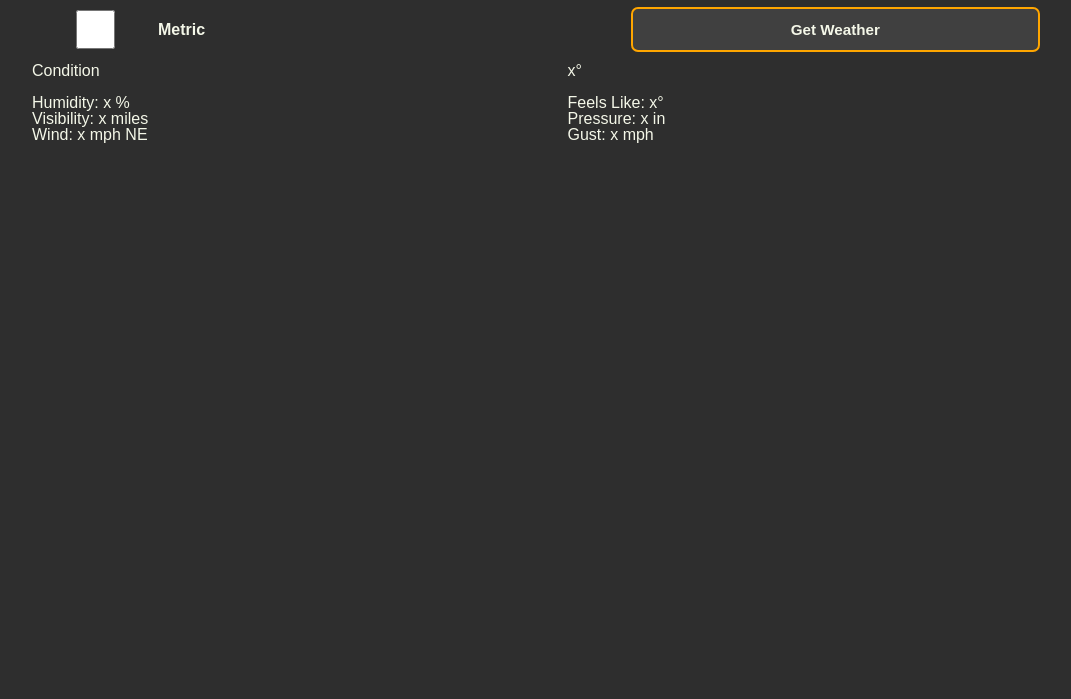
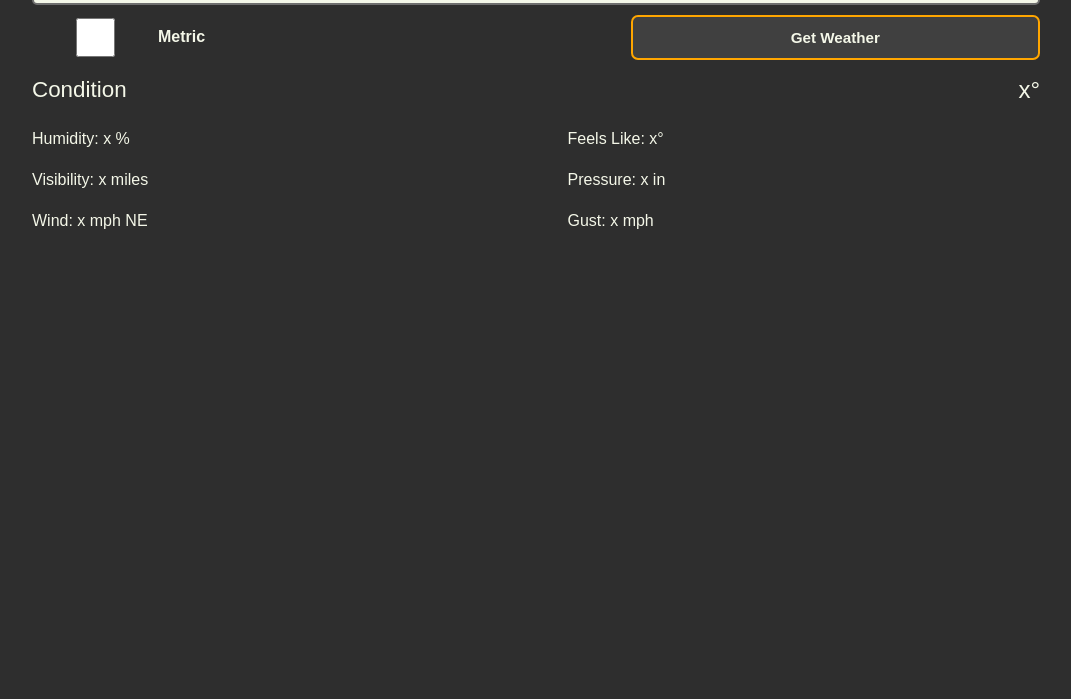
Before and after one commit to xincryptedx/weather-app, a website built with webpack: page dist/index.html in a window 1280 px wide. Shown: the part 101-800 px from the top of the page, without its empty margins (104-1175 px from the left). Built offline with nearby package versions, Linux system fonts and the light colour scheme.

Commit message:
Style details

```diff
--- a/src/style.css
+++ b/src/style.css
@@ -228,19 +228,24 @@ body {
   justify-self: center;
   grid-template: 2fr 1fr 1fr 1fr / 10% 1fr 5% 1fr 10%;
   grid-template-areas:
-    ". condition . temperature ."
+    ". condition condition temperature ."
     ". humidity . feels ."
     ". vis . pressure ."
     " . wind . gust .";
+  row-gap: 25px;
+  align-items: center;
   width: 100%;
 }
 
 .condition {
   grid-area: condition;
+  font-size: 1.4rem;
 }
 
 .temperature {
   grid-area: temperature;
+  font-size: 1.5rem;
+  justify-self: end;
 }
 
 .feels-like {
```
